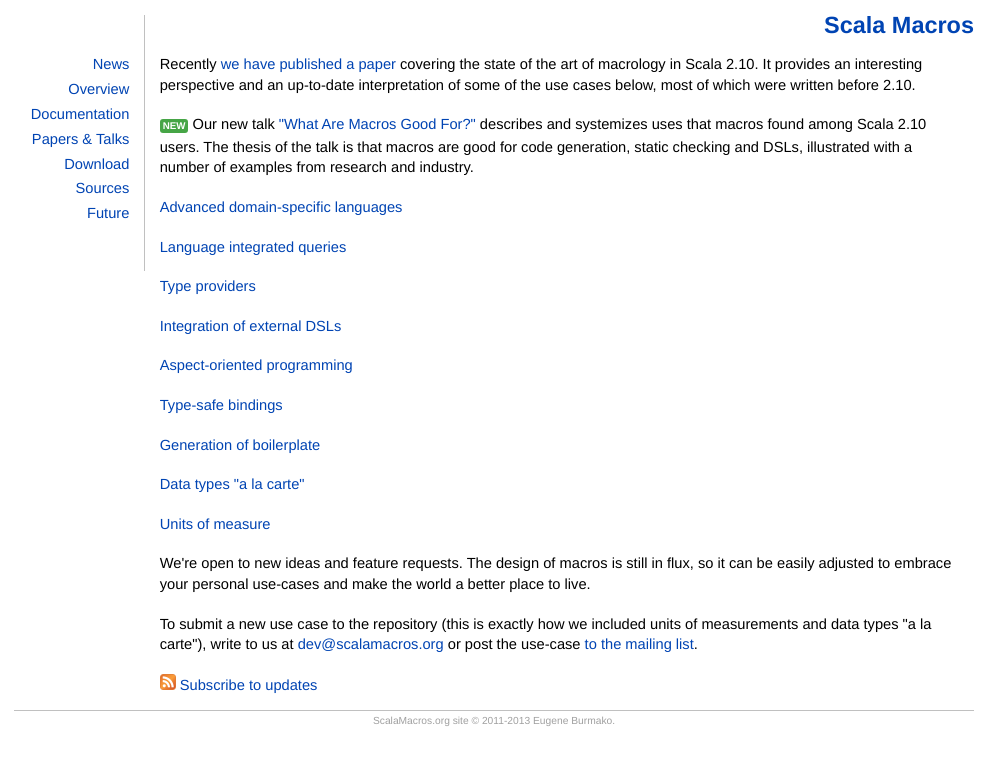
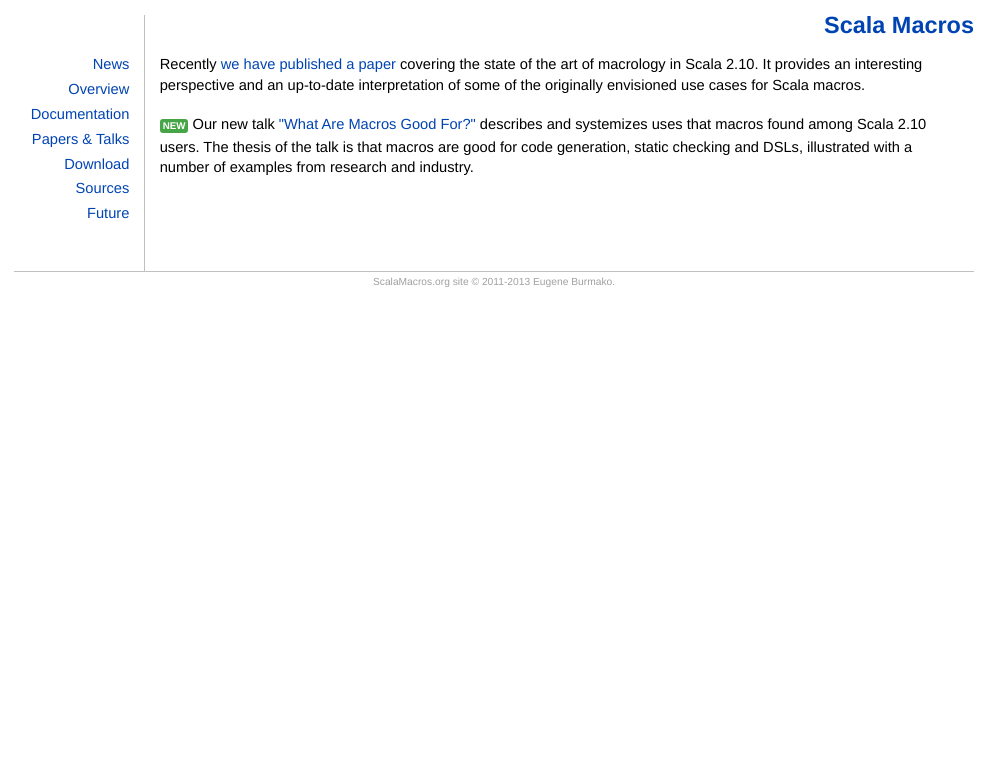
Before and after one commit to scalamacros/scalamacros.github.com, a Jekyll site: the page built from usecases/index.html, in a window 1280 px wide. Shown: the top 765 px of the page, without its empty margins (146-1150 px from the left). Built offline with Jekyll 4.4.1, drawn with Linux system fonts in a browser that asks for light colours; comment, search, counter and statistics services are not loaded.

Commit message:
removes references to the original use cases

```diff
--- a/usecases/index.html
+++ b/usecases/index.html
@@ -5,38 +5,6 @@
 plusone: true
 ---
 
-<p>Recently <a href="/news/2013/04/22/let-our-powers-combine.html">we have published a paper</a> covering the state of the art of macrology in Scala 2.10. It provides an interesting perspective and an up-to-date interpretation of some of the use cases below, most of which were written before 2.10.</p>
+<p>Recently <a href="/news/2013/04/22/let-our-powers-combine.html">we have published a paper</a> covering the state of the art of macrology in Scala 2.10. It provides an interesting perspective and an up-to-date interpretation of some of the originally envisioned use cases for Scala macros.</p>
 
 <p><span style="background-color: #46A546; color: #FFFFFF; border-radius: 3px 3px 3px 3px; font-size: 9.75px; font-weight: bold; padding: 1px 3px 2px">NEW</span> Our new talk <a href="/paperstalks/2013-07-17-WhatAreMacrosGoodFor.pdf">"What Are Macros Good For?"</a> describes and systemizes uses that macros found among Scala 2.10 users. The thesis of the talk is that macros are good for code generation, static checking and DSLs, illustrated with a number of examples from research and industry.</p>
-
-{% for post in site.posts %}
-  {% if post.categories contains "usecases" %}
-    {% if post.tags contains "important" %}
-      <p>
-        <span class="title"><a class="link" href="{{ post.url }}">{{ post.title }}</a></span>
-      </p>
-    {% endif %}
-  {% endif %}
-{% endfor %}
-
-{% for post in site.posts %}
-  {% if post.categories contains "usecases" %}
-    {% if post.tags contains "important" %}
-    {% else %}
-      <p>
-        <span class="title"><a class="link" href="{{ post.url }}">{{ post.title }}</a></span>
-      </p>
-    {% endif %}
-  {% endif %}
-{% endfor %}
-
-<p>We're open to new ideas and feature requests. The design of macros is still in flux, so it can be easily
-adjusted to embrace your personal use-cases and make the world a better place to live.</p>
-
-<p>To submit a new use case to the repository (this is exactly how we included units of measurements
-and data types "a la carte"), write to us at <a href="mailto:{{site.email}}">{{site.email}}</a> or
-post the use-case <a href="{{site.google.group.url}}">to the mailing list</a>.</p>
-
-<p>
-  <a href="/usecases/rss.xml"><img height="16" width="16" src="/media/images/rss.png" /> Subscribe to updates</a>
-</p>
```
